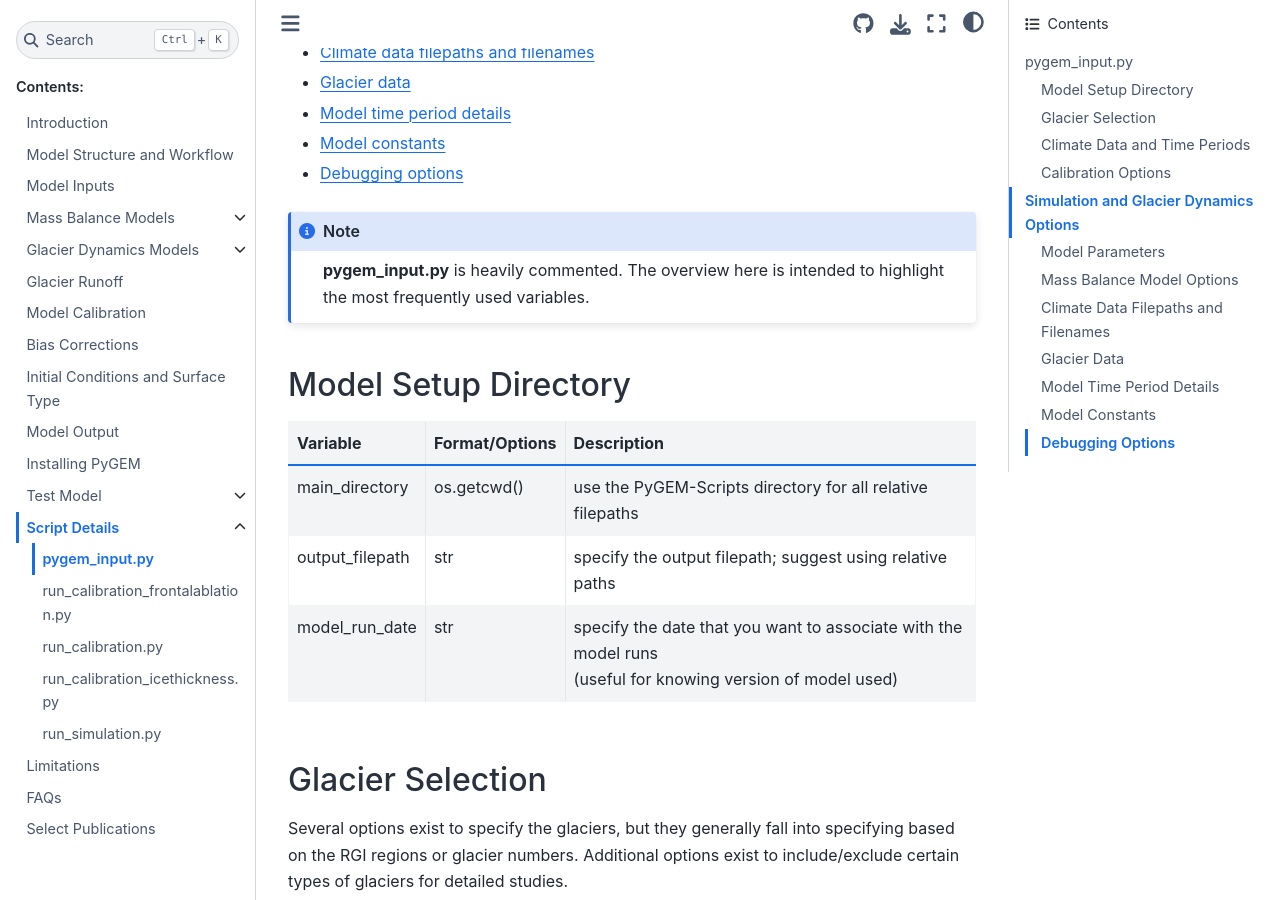
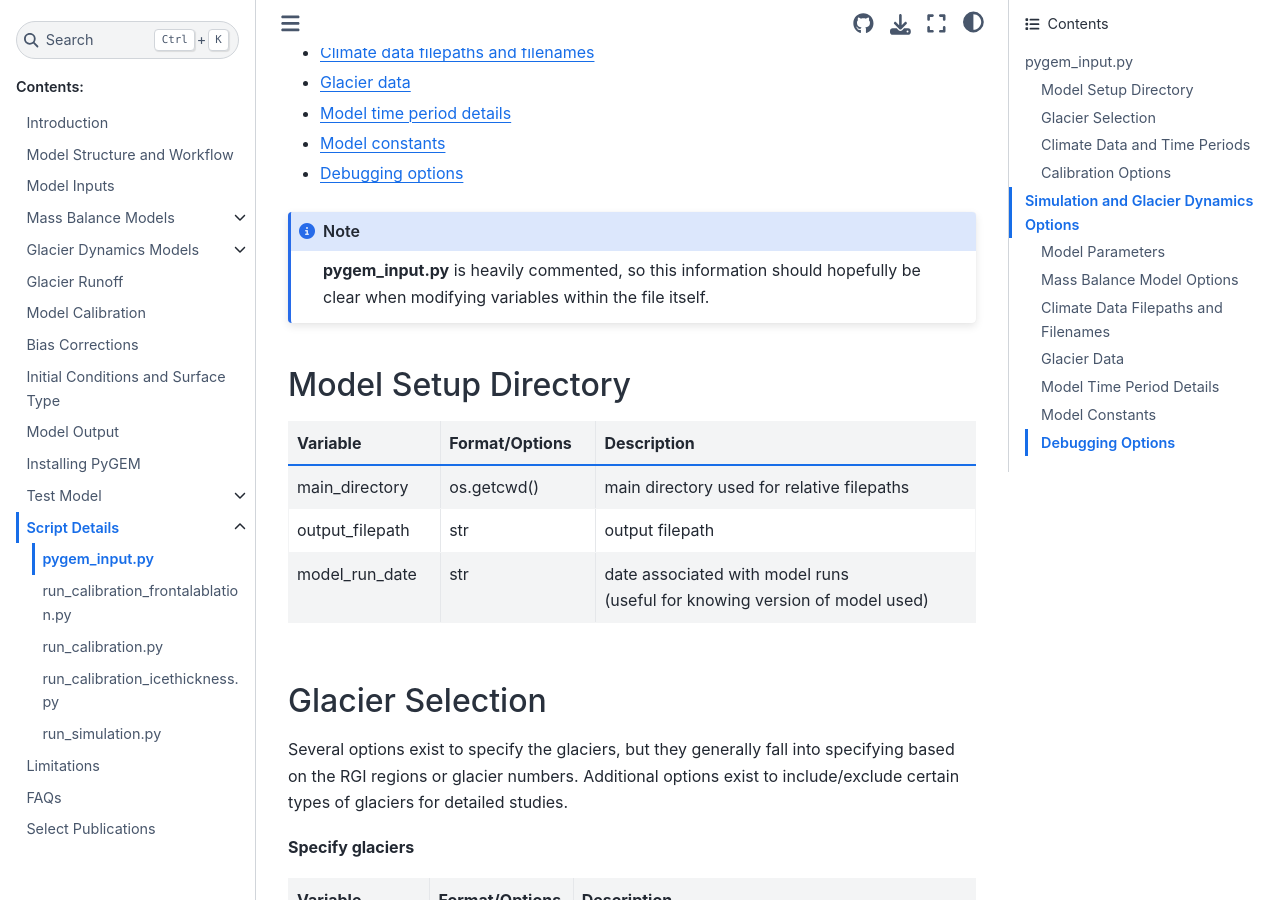
Before and after one commit to drounce/PyGEM, a Sphinx documentation site: the page built from docs/pygem_input_overview.md, in a window 1280 px wide and 900 px high, scrolled down 459 px. Built offline with Sphinx 7.4.7 and the Sphinx Book theme 1.1.4, drawn with Linux system fonts in a browser that asks for light colours; some of the changed text lies outside the part shown.

Commit message:
fixing typos

````diff
--- a/docs/pygem_input_overview.md
+++ b/docs/pygem_input_overview.md
@@ -16,15 +16,15 @@ This script is where the user is able to specify the glaciers to model, choose m
 * [Debugging options](input_debugging_options)
 
 ```{note}
-**pygem_input.py** is heavily commented. The overview here is intended to highlight the most frequently used variables.
+**pygem_input.py** is heavily commented, so this information should hopefully be clear when modifying variables within the file itself.
 ```
 (input_model_setup_target)=
 ## Model Setup Directory
 | Variable | Format/Options | Description |
 | :--- | :--- | :--- |
-| main_directory | os.getcwd() | use the PyGEM-Scripts directory for all relative filepaths |
-| output_filepath | str | specify the output filepath; suggest using relative paths |
-| model_run_date | str | specify the date that you want to associate with the model runs <br>(useful for knowing version of model used) |
+| main_directory | os.getcwd() | main directory used for relative filepaths |
+| output_filepath | str | output filepath |
+| model_run_date | str | date associated with model runs <br>(useful for knowing version of model used) |
 
 (input_glacier_selection_target)=
 ## Glacier Selection
````
Also changed, not shown: other parts of docs/pygem_input_overview.md (+4 -4 lines), docs/test_write_md.ipynb.
